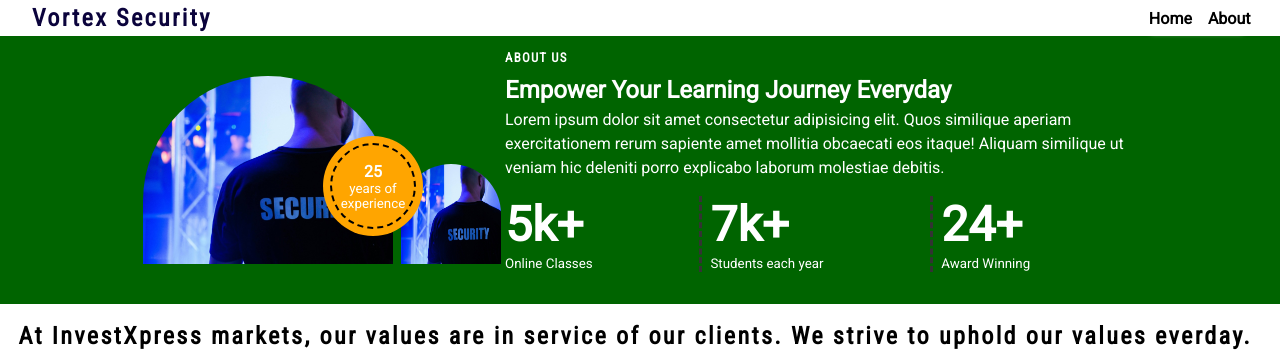
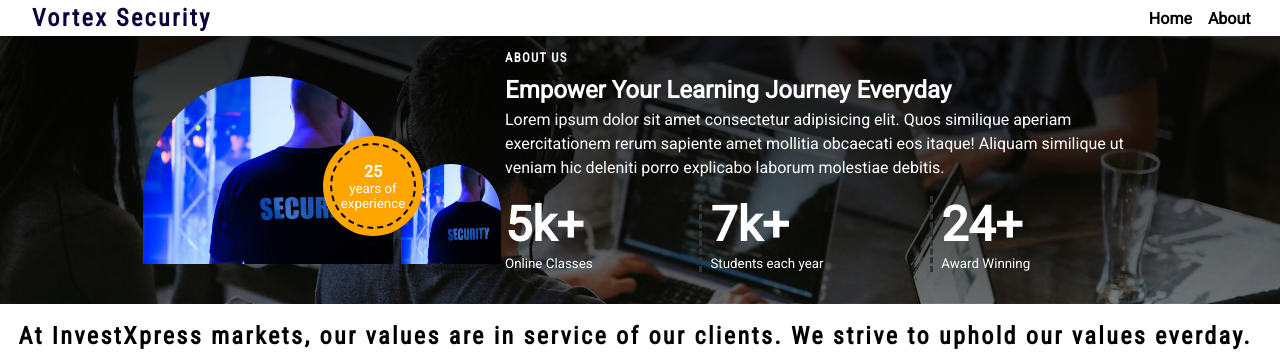
Before and after one commit to lexxakaatune/vortex-security, a React (Create React App) app: page /about in a window 1280 px wide. Shown: the top 354 px of the page. Built offline with nearby package versions, Linux system fonts and the light colour scheme; the HTML template or start-up script is replaced by a standard one.

Commit message:
corrected css images path

```diff
--- a/src/about.css
+++ b/src/about.css
@@ -1,7 +1,7 @@
 /* //ABOUT PAGE HERO */
 .about__hero {
   background-color: darkgreen;
-  background-image: linear-gradient(rgba(0,0,0,0.8), rgba(0,0,0,0.4)), url(../public'/img//about.jpg);
+  background-image: linear-gradient(rgba(0,0,0,0.8), rgba(0,0,0,0.4)), url(../public/img//about.jpg);
   background-repeat: no-repeat;
   background-size: cover;
   background-position: center;
```
Also changed, not shown: src/Home.js (line endings or trailing spaces).
